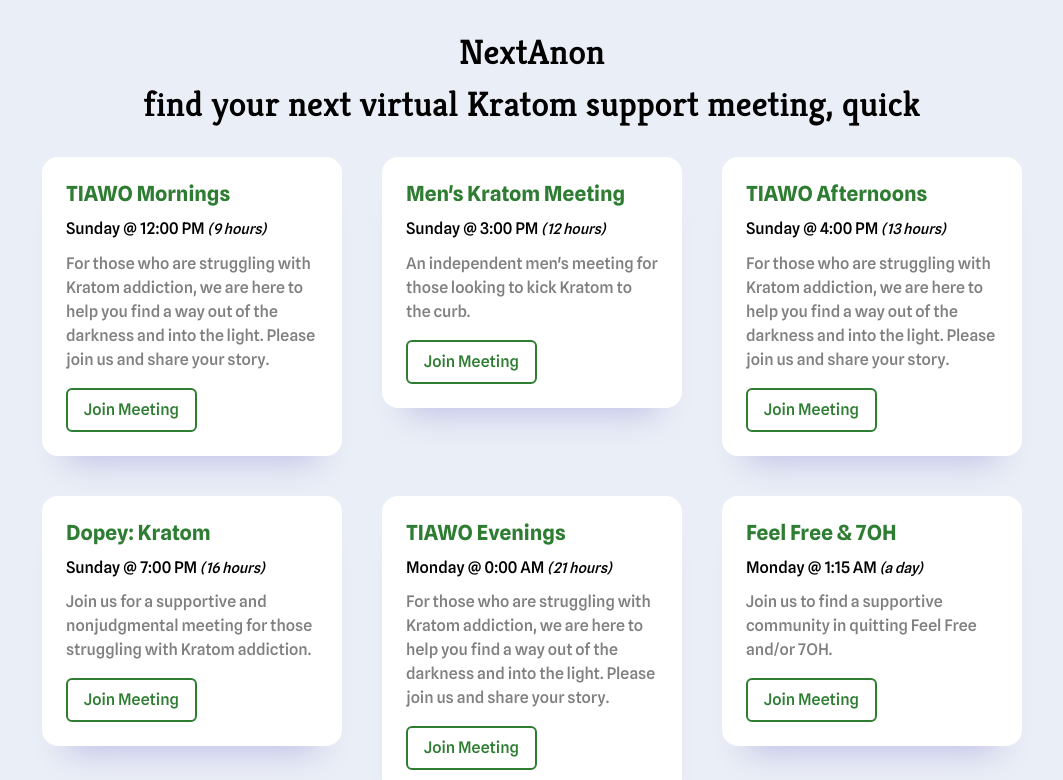
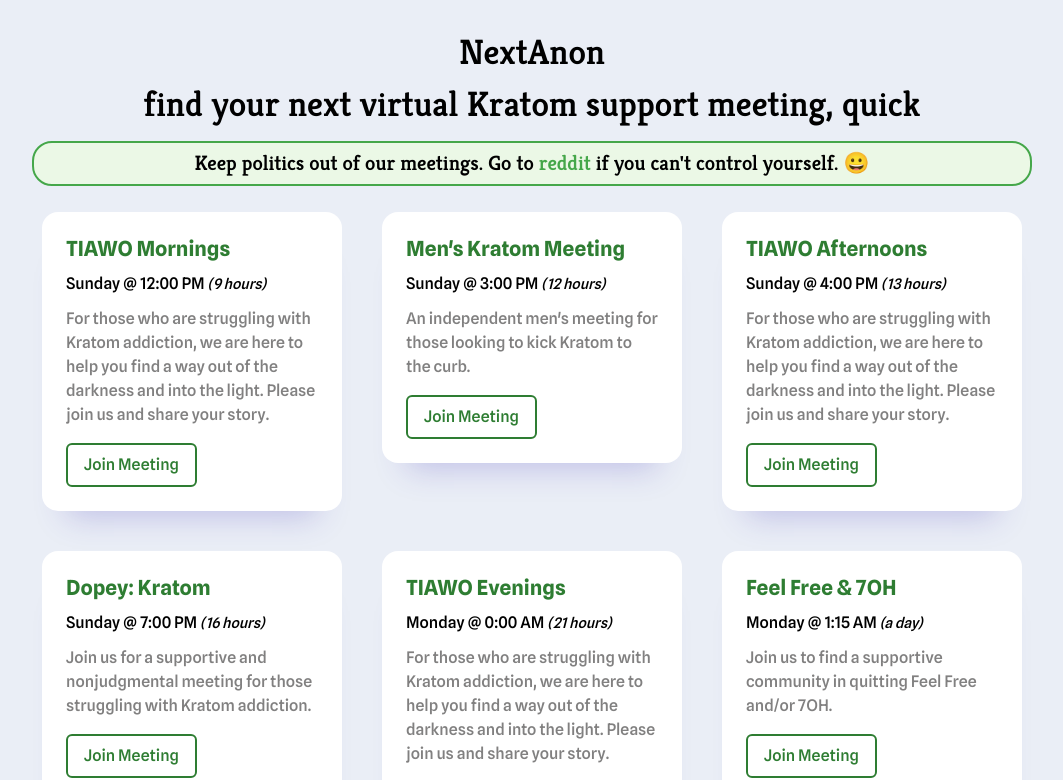
Before and after one commit to mclifford82/nextanon, a React (Create React App) app: page / in a window 1280 px wide. Shown: the top 780 px of the page, without its empty margins (108-1171 px from the left). Built offline with nearby package versions, Linux system fonts and the light colour scheme.

Commit message:
Fuck politics message

```diff
--- a/src/App.js
+++ b/src/App.js
@@ -47,6 +47,9 @@ function App() {
       <div className="header">
         NextAnon<br />
         find your next virtual Kratom support meeting, quick
+        <div className="announcement">
+          Keep politics out of our meetings. Go to <a href="https://www.reddit.com/r/PoliticalDiscussion/" target="_blank">reddit</a> if you can't control yourself. 😀
+        </div>
       </div>
 
       <div className="cards">
--- a/src/App.scss
+++ b/src/App.scss
@@ -64,12 +64,13 @@ body {
     font-weight: 600;
     font-size: 2.2rem;
 	.announcement {
-		font-size: 1.2rem;
+		font-size: 1.3rem;
 		text-align: center;
 		border: 2px solid var(--c-lightforest);
 		border-radius: 20px;
 		width: 100%;
-		padding: 10px;
+		padding: 5px 10px;
+		margin-top: 10px;
 		background-color: var(--c-lightgreen);
 		a {
 			color: var(--c-lightforest);
```
